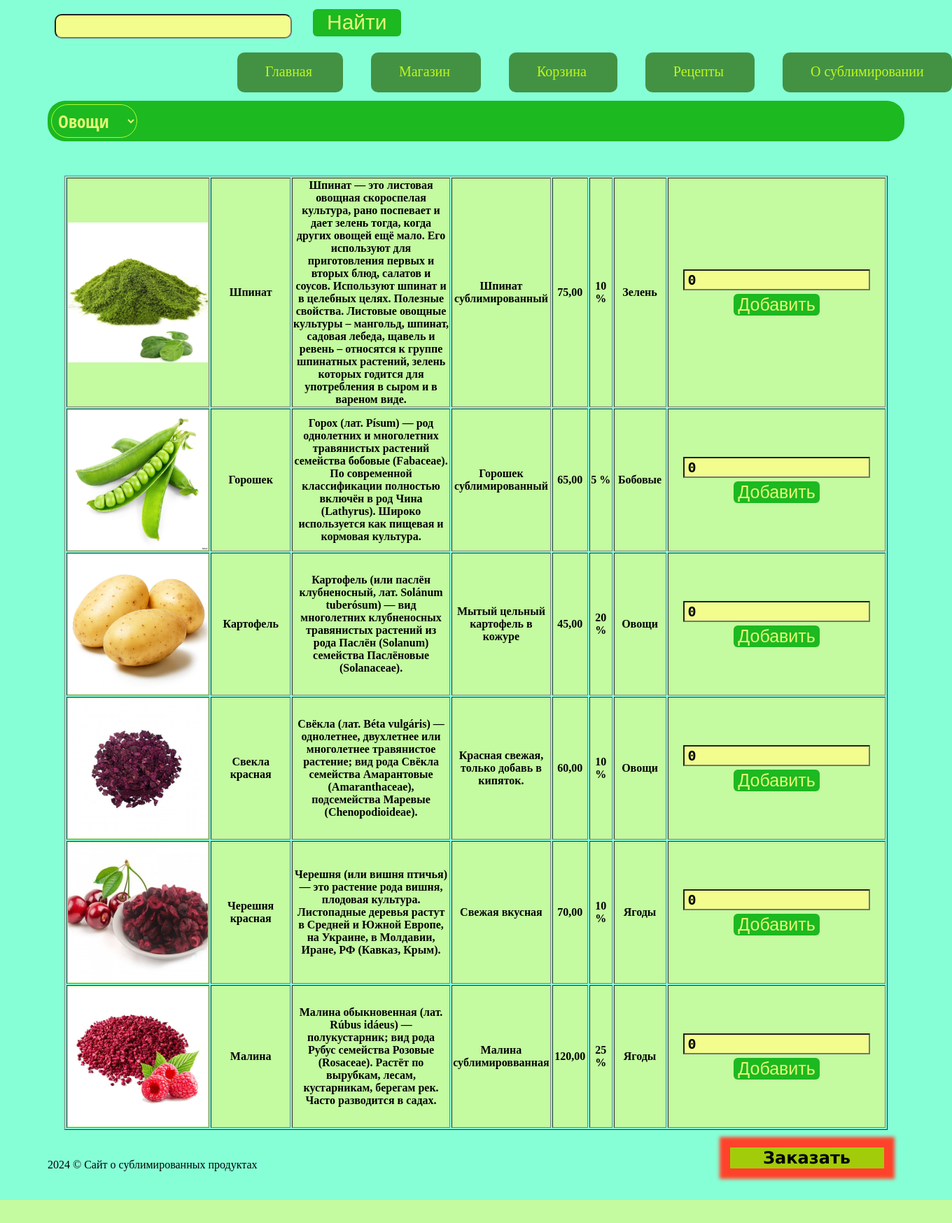
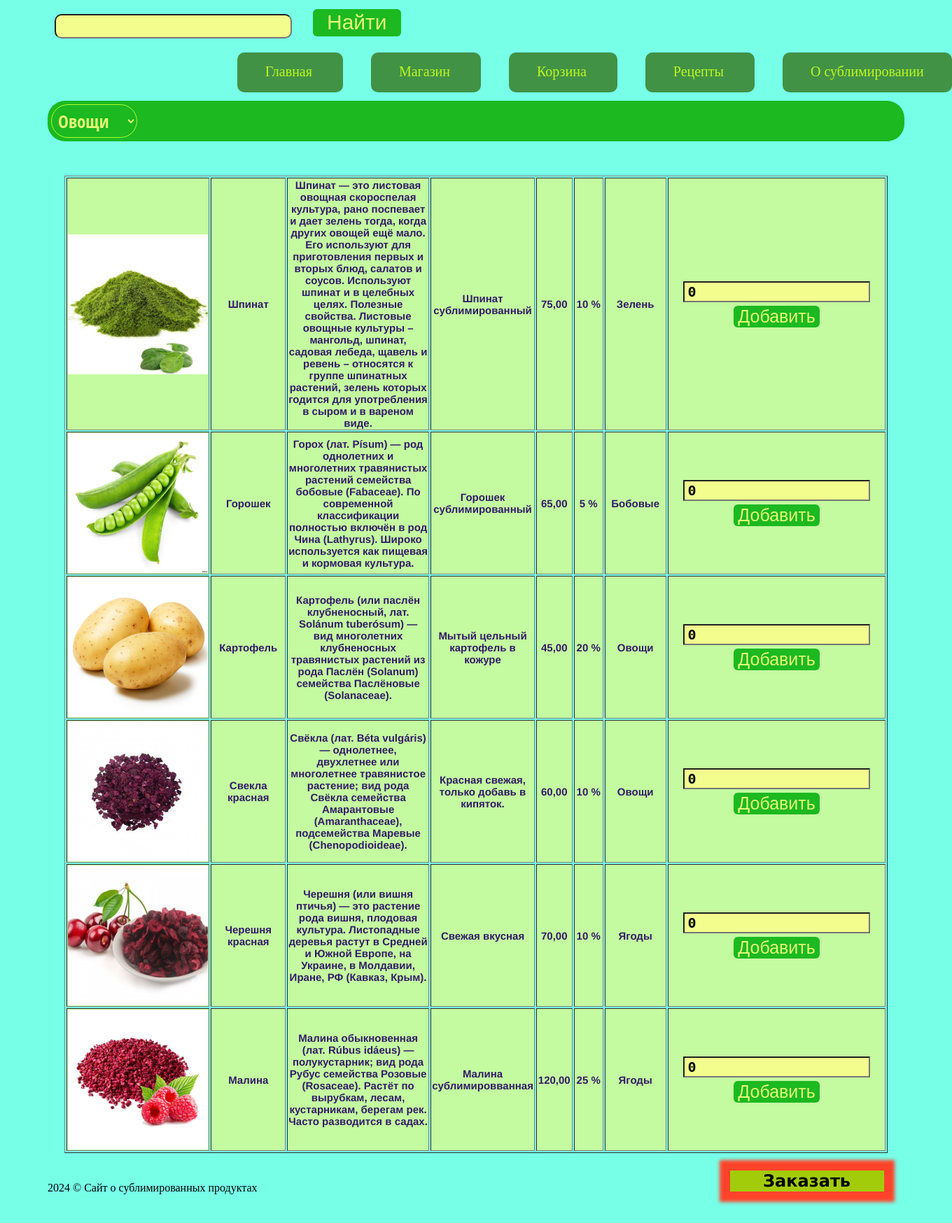
Before and after one commit to Sapronov-Nikolay/sublim, a Django app: page /shop/ in a window 1360 px wide. Shown: the whole page at 70% size. Before the commit the page ends 1715 px from the top, so only its background shows below. Run offline with Django 5.2, Linux system fonts and the light colour scheme; data comes from the database, SQL or seed files in the repository; lists and menus that the app fills with data are empty.

Commit message:
Подправил некоторые комментарии прописал классы для связи с css, чтобы потом было удобно работать со стилизацией

```diff
--- a/sublim/main/templates/main/tovars.html
+++ b/sublim/main/templates/main/tovars.html
@@ -25,15 +25,15 @@
 
     <table class="tovars-table" border="1">
         {% for товар in Товары %}
-        <tr>
-            <th><img width="200px" height="200px" src="/media/{{товар.picture}}" ></th>
-            <th width=" 15%">{{товар.namegood}}</th>
-            <th width=" 35%">{{товар.content}}</th>
-            <th width=" 2%">{{товар.specification}}</th>
-            <th width=" 5%">{{товар.price}}</th>
-            <th width=" 5%">{{товар.discount}} %</th>
-            <th width=" 8%">{{товар.category}}</th>
-            <th width=" 2%"><input class="tovars-vvod-cart" type="number" name="i{{товар.id}}" id="i{{товар.id}}" value="0"
+        <tr class="tovsrs-table-tr">
+            <th class="tovars-pole-table-1"><img width="200px" height="200px" src="/media/{{товар.picture}}" ></th>
+            <th class="tovars-pole-table-2" width=" 15%">{{товар.namegood}}</th>
+            <th class="tovars-pole-table-3" width=" 35%">{{товар.content}}</th>
+            <th class="tovars-pole-table-4" width=" 2%">{{товар.specification}}</th>
+            <th class="tovars-pole-table-5" width=" 5%">{{товар.price}}</th>
+            <th class="tovars-pole-table-6" width=" 10%">{{товар.discount}} %</th>
+            <th class="tovars-pole-table-7" width=" 12%">{{товар.category}}</th>
+            <th class="tovars-pole-table-8" width=" 2%"><input class="tovars-vvod-cart" type="number" name="i{{товар.id}}" id="i{{товар.id}}" value="0"
         onchange="add_to_cart(document.getElementById('i{{товар.id}}'))"><input class="tovars-dobavit-cart" type="button" value="Добавить"></th>
         </tr>
         {% endfor %}
--- a/sublim/static/main/css/body.css
+++ b/sublim/static/main/css/body.css
@@ -22,14 +22,18 @@
     background-color: #26e22d;
     color: #e4f875;
 }
-
-tr {
+/* Поле строки таблицы в представлении товаров = tovars.css */
+.tovsrs-table-tr {
     background: #c4faa0;
+    border-radius: 5px;
+    color: #321c68;
+    font-family: Helvetica;
+    font-size: 15px;
 
 }
-
+/* Тело страницы фон общий = body.css */
 body {
-    background:#71ffd0d8;
+    background:#5fffe4d8;
     max-width: 90%;
     margin-bottom: 3%;
     margin-left: auto;
--- a/sublim/sublim/settings.py
+++ b/sublim/sublim/settings.py
@@ -22,9 +22,10 @@ BASE_DIR = Path(__file__).resolve().parent.parent
 
 
 # SECURITY WARNING: don't run with debug turned on in production!
-# чтобы переключаться ЗАКОММЕНТИРУЙ или РАЗКОММЕНТИРУЙ нужное значение
+# Чтобы переключаться ЗАКОММЕНТИРУЙ или РАСКОММЕНТИРУЙ нужное значение
 DEBUG = True
-#DEBUG = False  # При этом не работает "static" - Запустите сервер по команде: py manage.py runserver --insecure. MEDIA при этом не грузятся
+#DEBUG = False  # При этом не работает "static" - Запустите сервер по команде:      py manage.py runserver --insecure.
+# MEDIA при этом не грузятся
 
 ALLOWED_HOSTS = [
     '127.0.0.1',
--- a/sublim/top_menu/templates/top_menu/recipies.html
+++ b/sublim/top_menu/templates/top_menu/recipies.html
@@ -14,6 +14,6 @@
     <title>{{Document}}</title>
 <body>
 
-<h1>Рецепты</h1>
+<h1>Рецепты из сублимированных продуктов</h1>
 </body>
 {% endblock %}
```
Also changed, not shown: sublim/main/templates/main/cart.html (+6 -6 lines).
